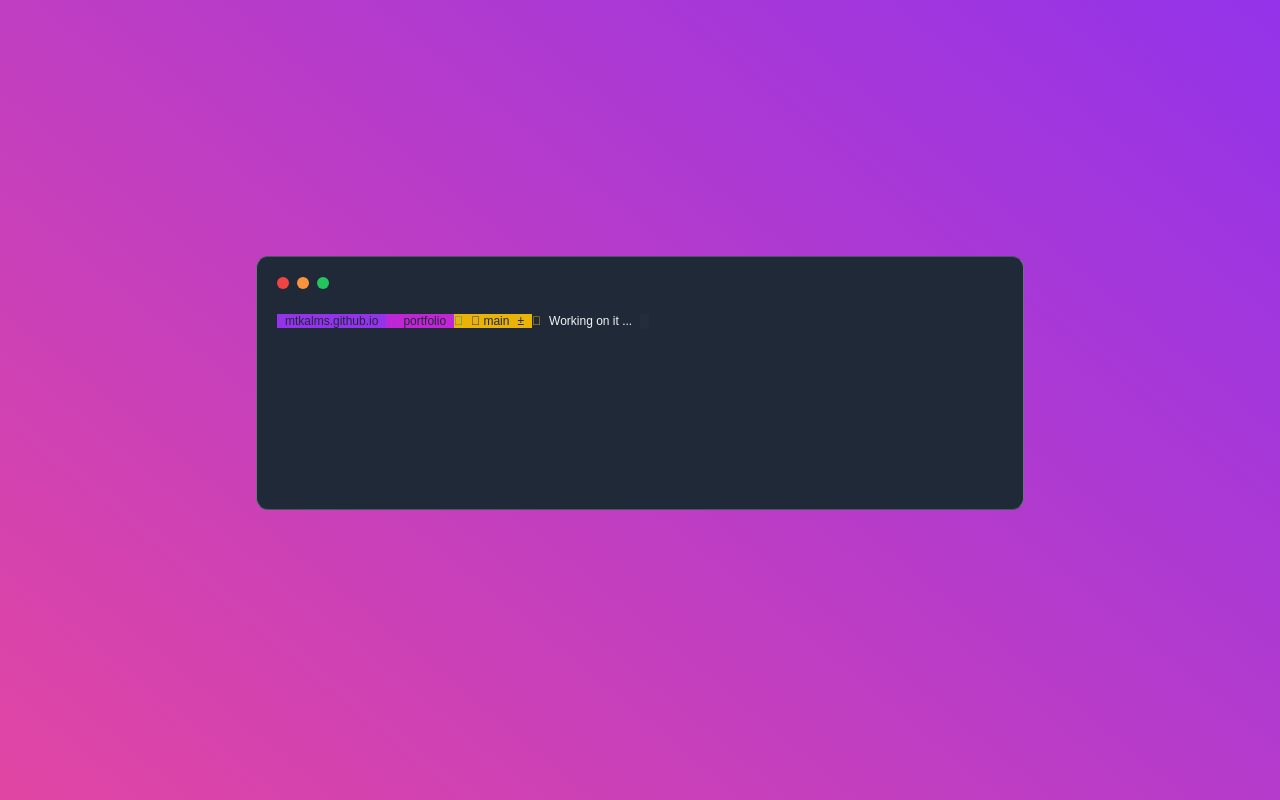
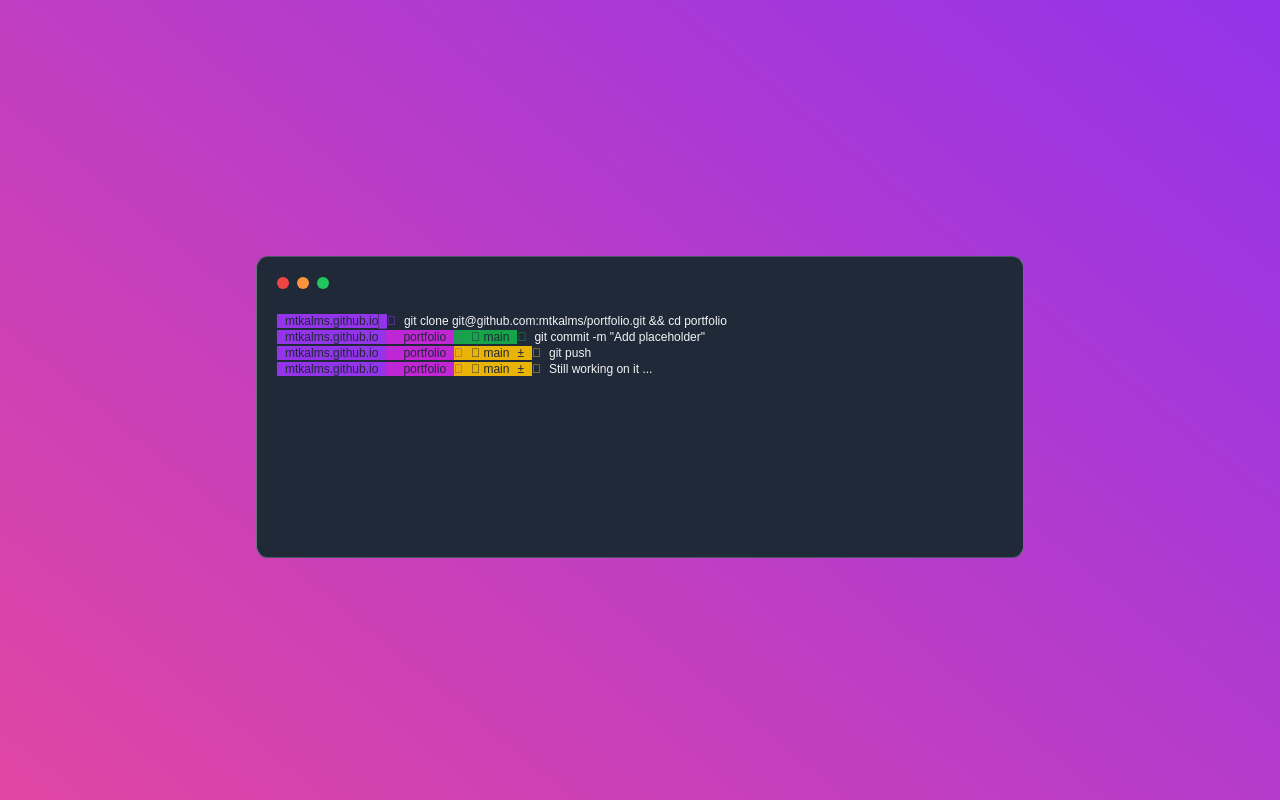
Before and after one commit to mtkalms/portfolio, a Next.js app: page / in a window 1280 px wide. Shown: the top 800 px of the page. Built offline with nearby package versions, Linux system fonts and the light colour scheme; a web font is replaced by a local one.

Commit message:
Render lines with Terminal component

```diff
--- a/app/page.tsx
+++ b/app/page.tsx
@@ -1,12 +1,13 @@
-import Image from 'next/image'
-
-import next from '../public/next.svg'
-import vercel from '../public/vercel.svg'
 import Terminal from '@/components/Terminal'
 
 
 export default function Home() {
   return <div className="relative mx-auto mt-64 max-w-3xl">
-    <Terminal/>
+    <Terminal lines={[
+      {path: ["mtkalms.github.io"], content: "git clone git@github.com:mtkalms/portfolio.git && cd portfolio"},
+      {path: ["mtkalms.github.io", "portfolio"], branch: "main", status: "clean", content: "git commit -m \"Add placeholder\""},
+      {path: ["mtkalms.github.io", "portfolio"], branch: "main", status: "dirty", content: "git push"},
+      {path: ["mtkalms.github.io", "portfolio"], branch: "main", status: "dirty", content: "Still working on it ..."},
+    ]}/>
   </div>
 }
--- a/components/Terminal.module.css
+++ b/components/Terminal.module.css
@@ -2,10 +2,15 @@
   @apply text-gray-800;
 
   & > .step {
-    @apply pr-2;
+    &:not(:last-child) {
+      @apply pr-2;
+    }
 
     &:first-child {
       @apply pl-2 bg-purple-600;
+      &:last-child:after {
+        @apply text-purple-600 bg-gray-800;
+      }
     }
 
     &:not(:first-child)::before {
@@ -13,46 +18,58 @@
       content: "";
     }
 
+    &:last-child::after {
+      content: "█";
+    }
+
     &:nth-child(2) {
       @apply bg-fuchsia-600;
       &::before {
         @apply text-purple-600 bg-fuchsia-600;
       }
+      &:last-child:after {
+        @apply text-fuchsia-600 bg-gray-800;
+      }
     }
 
     &:nth-child(3) {
-      @apply bg-cyan-600;
+      @apply bg-blue-600;
       &::before {
-        @apply text-fuchsia-600 bg-cyan-600;
+        @apply text-fuchsia-600 bg-blue-600;
+      }
+      &:last-child:after {
+        @apply text-blue-600 bg-gray-800;
       }
     }
 
     &:nth-child(4) {
-      @apply bg-blue-600;
+      @apply bg-cyan-600;
       &::before {
-        @apply text-cyan-600 bg-blue-600;
+        @apply text-blue-600 bg-cyan-600;
       }
-    }
-
-    &:last-child {
-      @apply bg-green-600;
-      &::before {
-        @apply bg-green-600;
+      &:last-child:after {
+        @apply text-cyan-600 bg-gray-800;
       }
     }
   }
 
-  &::after {
-    @apply text-green-600 bg-gray-800;
-    content: "";
-  }
+  &.branch {
+    & > .step:last-child {
+      @apply pr-2 bg-green-600;
+      &::before {
+        @apply bg-green-600;
+      }
+      &::after {
+        @apply bg-green-600;
+        content: none;
+      }
+    }
 
-  &.dirty {
-    & > .step:last-child {
+    &.dirty > .step:last-child {
       @apply bg-yellow-500;
 
       &::after {
-        @apply pl-2;
+        @apply pl-2 text-gray-800 bg-yellow-500;
         content: "±";
       }
 
@@ -63,6 +80,11 @@
     }
 
     &::after {
+      @apply text-green-600 bg-gray-800;
+      content: "";
+    }
+
+    &.dirty::after {
       @apply text-yellow-500 bg-gray-800;
       content: "";
     }
--- a/components/Terminal.tsx
+++ b/components/Terminal.tsx
@@ -3,25 +3,39 @@ import styles from './Terminal.module.css'
 
 const semiBold = localFont({src: './../fonts/FiraCode/SemiBold.ttf', display: 'swap'})
 
-function Terminal() {
+interface TerminalLine {
+  path: string[];
+  content: string;
+  status?: "dirty" | "clean";
+  branch?: string;
+}
+
+interface TerminalProps {
+  lines: TerminalLine[];
+}
+
+function Terminal({lines}: TerminalProps) {
   return <div className="p-5 text-gray-100 text-sm bg-gray-800 border-x-gray-500 border-y-gray-600 border rounded-xl overflow-hidden">
     <div className="top mb-2 pb-2 flex">
         <div className="h-3 w-3 bg-red-500 rounded-full"/>
         <div className="ml-2 h-3 w-3 bg-orange-400 rounded-full"/>
         <div className="ml-2 h-3 w-3 bg-green-500 rounded-full"/>
     </div>
-      <div className="mt-4 pb-40 flex text-xs">
-        <div className={semiBold.className}>
-          <span className={[styles.path, styles.dirty].join(' ')}>
-            <span className={styles.step}>mtkalms.github.io</span>
-            <span className={styles.step}>portfolio</span>
-            <wbr/>
-            <span className={styles.step}> main</span>
+    <div className={`mt-4 pb-40 text-xs ${semiBold.className}`}>
+      {lines.map((line, idxLine) =>
+        <div className={`w-full ${styles.line}`} key={`line${idxLine}`}>
+          <span className={[styles.path, line.status && styles[line.status], line.branch && styles.branch].join(' ')}>
+            {line.path.map((step, idxStep) =>
+              <span key={`line${idxLine}-step${idxStep}`}
+                className={styles.step}>
+                {step}
               </span>
-          <wbr/>
-          <span className="px-2">Working on it ...</span>
-          <span className="animate-ping">█</span>
+            )}
+            {line.branch && <span className={styles.step}> {line.branch}</span>}
+          </span><wbr/>
+          <span className="px-2">{line.content}</span>
         </div>
+      )}
     </div>
   </div>
 }
```
Lines whose indentation alone changed are shown as unchanged.
